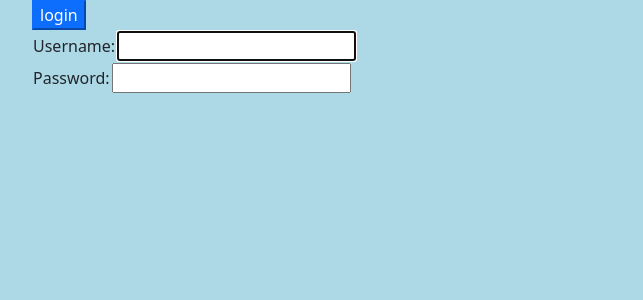
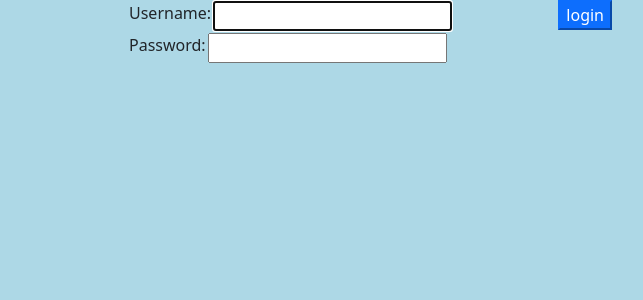
Before and after one commit to cmatchneer/inventory, a Django app: page /accounts/login/ in a window 1280 px wide. Shown: the part 56-356 px from the top of the page, without its empty margins (160-803 px from the left). Run offline with Django 3.2, Linux system fonts and the light colour scheme.

Commit message:
login style done

```diff
--- a/inventory/static/css/style.css
+++ b/inventory/static/css/style.css
@@ -70,12 +70,17 @@ ul{
 }
 #login_div{
     margin: 0 auto;
-    width:70%;
+    width:55%;
+    position: relative;
+
 }
 .fill_in{
     display: inline-block;
+    vertical-align: top;
+
 }
 #login_button{
     text-align: center;
-    /* display: inline-block; */
+    position: absolute;
+    right:220px;
 }
--- a/inventory/templates/registration/login.html
+++ b/inventory/templates/registration/login.html
@@ -17,7 +17,7 @@
 <div id=login_div>
   <form id="login_form" method="post" action="{% url 'login' %}">
     {% csrf_token %}
-    <table>
+    <table class="fill_in">
       <tr class="fill_in">
         <td>{{ form.username.label_tag }}</td>
         <td>{{ form.username }}</td>
```
Also changed, not shown: inventory/db.sqlite3.
